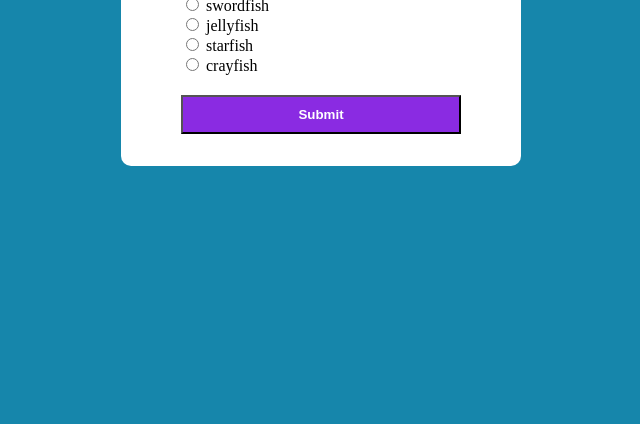
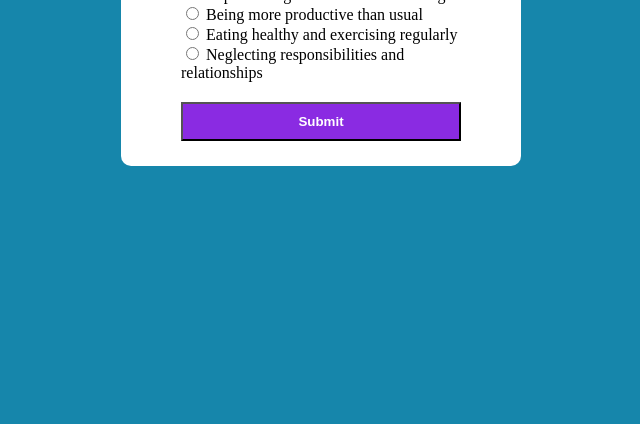
Before and after one commit to darshan15062002/QueAns, a plain HTML site: page index.html in a window 1280 px wide. Shown: the part 392-816 px from the top of the page, without its empty margins (319-959 px from the left). Drawn offline with Linux system fonts and the light colour scheme.

Commit message:
new que adding

```diff
--- a/index.css
+++ b/index.css
@@ -19,6 +19,14 @@ body{
 }
 .question{
     margin: 0%;
+    font-size: 18px;
+    font-family: sans-serif;
+    font-weight: 700;
+}
+.answer{
+    font-size: 14px;
+    font-family: sans-serif;
+    font-weight: 400;
 }
 .game{
     text-align: left;
--- a/index.js
+++ b/index.js
@@ -1,72 +1,131 @@
 const data = [
     {
-        id: 1,
-        question: "Which of these fish is actually a fish?",
-        answers: [
-            { answer: "swordfish", isCorrect: true },
-            { answer: "jellyfish", isCorrect: false },
-            { answer: "starfish", isCorrect: false },
-            { answer: "crayfish", isCorrect: false },
-        ],
+        "id": 1,
+        "question": "What are some signs that someone may be addicted to narcotics?",
+        "answers": [
+            { answer: "Experiencing occasional mood swings", isCorrect: false },
+            { answer: "Being more productive than usual", isCorrect: false },
+            { answer: "Eating healthy and exercising regularly", isCorrect: false },
+            { answer: "Neglecting responsibilities and relationships", isCorrect: true },
+        ]
     },
     {
-        id: 2,
-        question: "A flutter is a group of:",
-        answers: [
-            { answer: "bees", isCorrect: false },
-            { answer: "penguins", isCorrect: false },
-            { answer: "butterflies", isCorrect: true },
-            { answer: "camels", isCorrect: false },
-        ],
+        "id": 2,
+        "question": "What are some potential risks of using narcotics?",
+        "answers": [
+            { answer: "Weight loss and improved mental clarity", isCorrect: false },
+            { answer: "Stronger immune system and lower blood pressure", isCorrect: false },
+            { answer: "Overdose and addiction", isCorrect: true },
+            { answer: "Improved coordination and balance", isCorrect: false },
+        ]
     },
     {
-        id: 3,
-        question: "A group of which animals is referred to as a wake?",
-        answers: [
-            { answer: "bats", isCorrect: false },
-            { answer: "vultures", isCorrect: true },
-            { answer: "ants", isCorrect: false },
-        ],
+        "id": 3,
+        "question": "What is the difference between opioids and opiates?",
+        "answers": [
+            { answer: "Opioids are synthetic, while opiates come from the opium poppy", isCorrect: true },
+            { answer: "Opioids are less addictive than opiates", isCorrect: false },
+            { answer: "Opiates are only used for pain relief, while opioids are used for other purposes", isCorrect: false },
+            { answer: "There is no difference between opioids and opiates", isCorrect: false }
+        ]
     },
     {
-        id: 4,
-        question: "Which of these fish is actually a fish?",
-        answers: [
-            { answer: "swordfish", isCorrect: true },
-            { answer: "jellyfish", isCorrect: false },
-            { answer: "starfish", isCorrect: false },
-            { answer: "crayfish", isCorrect: false },
-        ],
+        "id": 4,
+        "question": "What are some non-pharmacological alternatives to managing pain?",
+        "answers": [
+            { answer: "Drinking alcohol", isCorrect: false },
+            { answer: "Acupuncture and massage therapy", isCorrect: true },
+            { answer: "Taking more narcotics", isCorrect: false },
+            { answer: "Smoking cigarettes", isCorrect: false }
+        ]
     },
     {
-        id: 5,
-        question: "Which of these fish is actually a fish?",
-        answers: [
-            { answer: "swordfish", isCorrect: true },
-            { answer: "jellyfish", isCorrect: false },
-            { answer: "starfish", isCorrect: false },
-            { answer: "crayfish", isCorrect: false },
-        ],
+        "id": 5,
+        "question": "What is Narcan used for?",
+        "answers": [
+            { answer: "To relieve pain", isCorrect: false },
+            { answer: "To help with sleep", isCorrect: false },
+            { answer: "To reverse an opioid overdose", isCorrect: true },
+            { answer: "To induce a euphoric state", isCorrect: false }
+        ]
     },
     {
-        id: 6,
-        question: "Which of these fish is actually a fish?",
-        answers: [
-            { answer: "swordfish", isCorrect: true },
-            { answer: "jellyfish", isCorrect: false },
-            { answer: "starfish", isCorrect: false },
-            { answer: "crayfish", isCorrect: false },
-        ],
-    }
-    , {
-        id: 7,
-        question: "Which of these fish is actually a fish?",
-        answers: [
-            { answer: "swordfish", isCorrect: true },
-            { answer: "jellyfish", isCorrect: false },
-            { answer: "starfish", isCorrect: false },
-            { answer: "crayfish", isCorrect: false },
-        ],
+        "id": 6,
+        "question": "What is the most commonly abused prescription narcotic?",
+        "answers": [
+            { answer: "Fentanyl", isCorrect: false },
+            { answer: "Hydrocodone", isCorrect: false },
+            { answer: "Oxycodone", isCorrect: true },
+            { answer: "Morphine", isCorrect: false },
+        ]
+    },
+    {
+        "id": 7,
+        "question": "What are some common signs of drug abuse?",
+        "answers": [
+            { "answer": "Changes in behavior or mood", "isCorrect": true },
+            { "answer": "Increased appetite", "isCorrect": false },
+            { "answer": "Decreased energy", "isCorrect": false },
+            { "answer": "Improved physical appearance", "isCorrect": false }
+        ]
+    },
+    {
+        "id": 8,
+        "question": "What are some ways to prevent drug abuse?",
+        "answers": [
+            { "answer": "Education and awareness", "isCorrect": true },
+            { "answer": "Isolation and loneliness", "isCorrect": false },
+            { "answer": "Negative reinforcement", "isCorrect": false },
+            { "answer": "Lack of access to drugs", "isCorrect": false }
+        ]
+    },
+    {
+        "id": 9,
+        "question": "What should you do if you suspect someone is abusing drugs?",
+        "answers": [
+            { "answer": "Talk to them and express your concerns", "isCorrect": true },
+            { "answer": "Ignore the problem and hope it goes away", "isCorrect": false },
+            { "answer": "Take matters into your own hands and force them to quit", "isCorrect": false },
+            { "answer": "Encourage them to continue using drugs responsibly", "isCorrect": false }
+        ]
+    },
+    {
+        "id": 10,
+        "question": "What are some possible consequences of drug abuse?",
+        "answers": [
+            { "answer": "Addiction, health problems, legal trouble", "isCorrect": true },
+            { "answer": "Improved mental health and creativity", "isCorrect": false },
+            { "answer": "Better relationships with friends and family", "isCorrect": false },
+            { "answer": "Improved work performance", "isCorrect": false }
+        ]
+    }, {
+        "id": 11,
+        "question": "What is the difference between physical dependence and addiction?",
+        "answers": [
+            { "answer": "Physical dependence is a biological state, while addiction is a psychological disorder", "isCorrect": true },
+            { "answer": "Physical dependence only affects the body, while addiction affects the mind and body", "isCorrect": false },
+            { "answer": "Physical dependence is easy to treat, while addiction is difficult to treat", "isCorrect": false },
+            { "answer": "Physical dependence is temporary, while addiction is permanent", "isCorrect": false }
+        ]
+    },
+    {
+        "id": 12,
+        "question": "What is the most commonly abused illicit drug in the United States?",
+        "answers": [
+            { "answer": "Marijuana", "isCorrect": true },
+            { "answer": "Cocaine", "isCorrect": false },
+            { "answer": "Heroin", "isCorrect": false },
+            { "answer": "Methamphetamine", "isCorrect": false }
+        ]
+    }, {
+        "id": 13,
+        "question": "What is the most common way that people start using drugs?",
+        "answers": [
+            { "answer": "Experimentation", "isCorrect": true },
+            { "answer": "Peer pressure", "isCorrect": false },
+            { "answer": "Stress", "isCorrect": false },
+            { "answer": "Mental illness", "isCorrect": false }
+        ]
     }
 ];
 const que = document.querySelector('.question')
@@ -85,15 +144,18 @@ let marks = 0
 let correctAns = 0
 let wrongAns = 0
 let selectAns;
+let count = 0
 
 
 const showQuestion = (queid) => {
     selectAns = null
     que.textContent = data[queid].question
+
     answer.innerHTML = data[queid].answers.map((item, index) => `
     <div className="answer">
-    <input type="radio" name="answer"  value=${item.isCorrect} id=${index} />
+    <input type="radio" name="answer" id="answer"  value=${item.isCorrect} id=${index} >
     <lable for=answer>${item.answer}</lable>
+
     </div>
     `).join("")
     isTrue()
@@ -119,16 +181,18 @@ submit.addEventListener('click', (e) => {
 
         }
         else {
-            marks--
+
             wrongAns++
         }
-        queid++
+        queid = Math.floor(Math.random() * data.length)
 
         console.log(marks);
-        if (queid < 7) {
+        if (count < 10) {
             showQuestion(queid)
+            count++
         }
         else {
+            count = 0
             result.style.display = 'block'
             game.style.display = 'none'
             if (marks < 0) {
```
